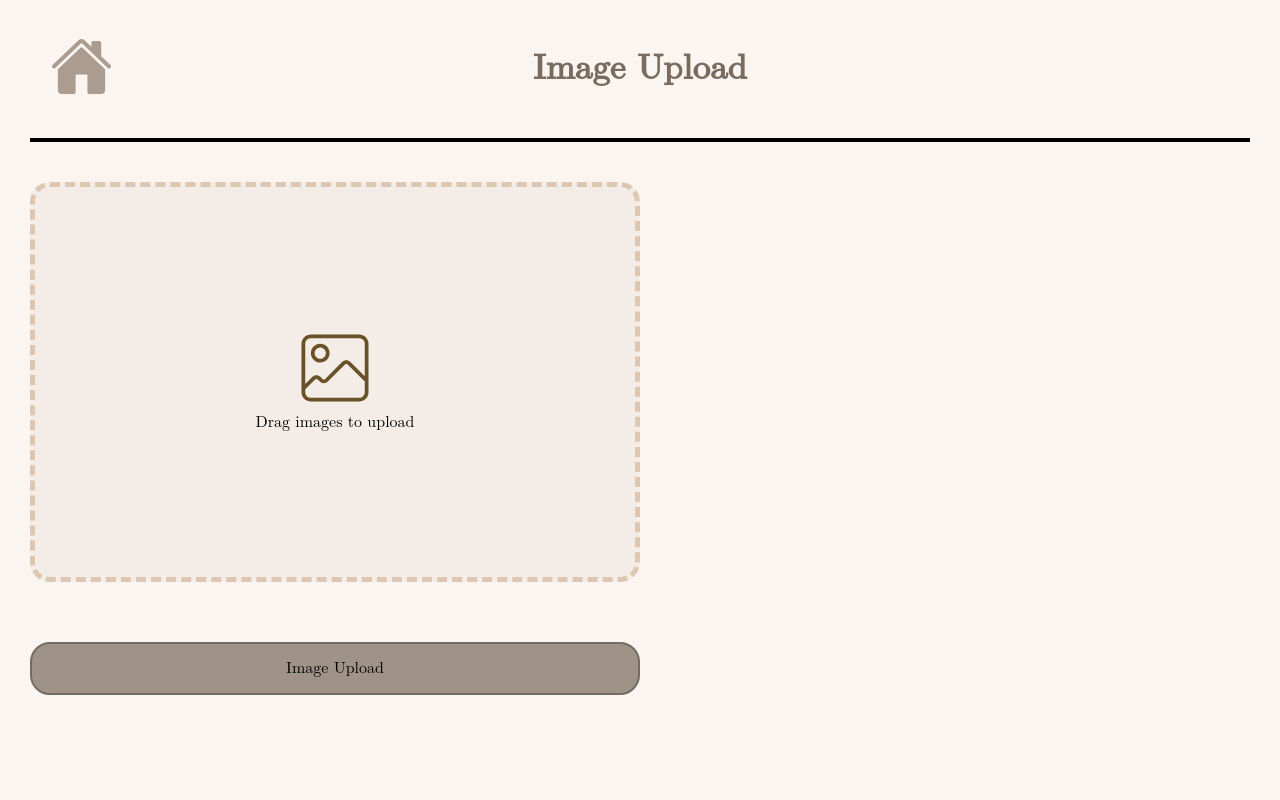
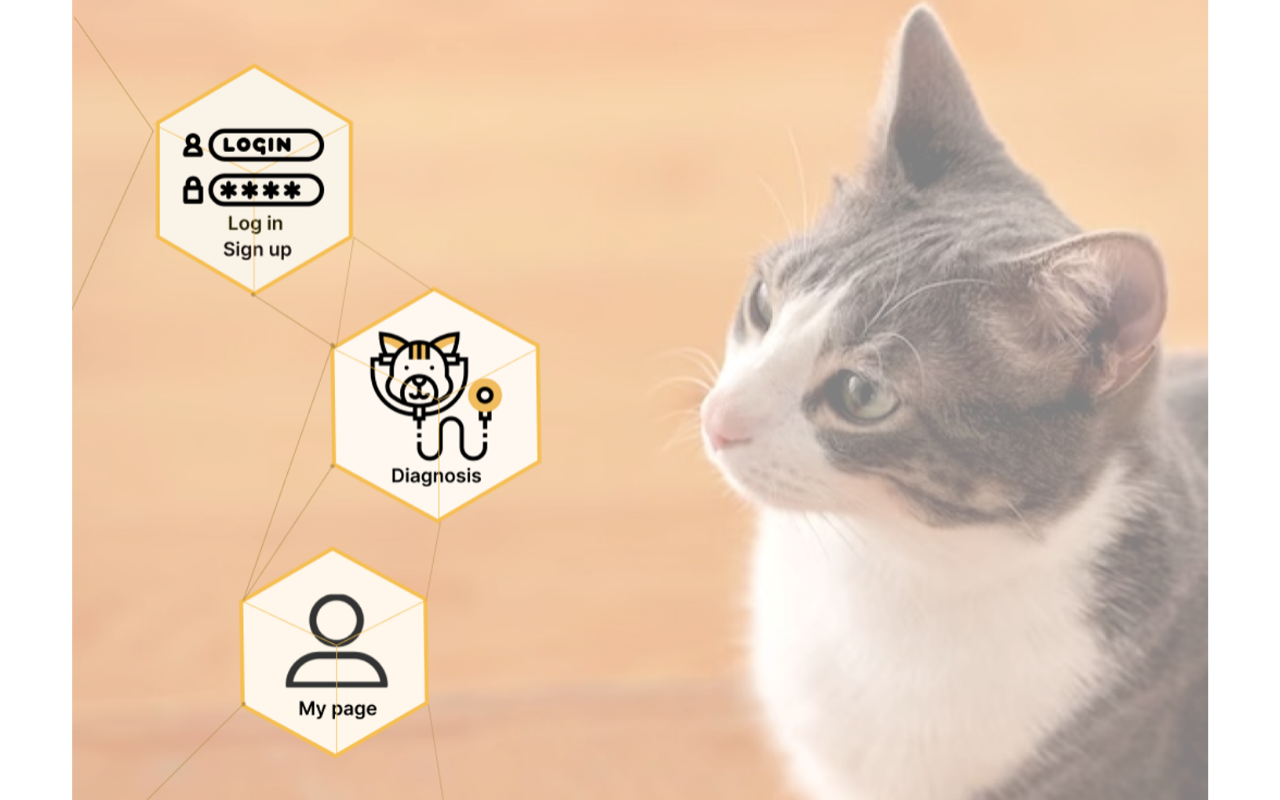
Before and after one commit to DainKim0/Complete, a React (Create React App) app: page / in a window 1280 px wide. Built offline with nearby package versions, Linux system fonts and the light colour scheme.

Commit message:
connect to main page

```diff
--- a/src/App.js
+++ b/src/App.js
@@ -1,19 +1,20 @@
 import React from "react";
 import { BrowserRouter, Route, Routes } from "react-router-dom";
 import { GlobalStyle } from "./global-style";
+import DragDrop from "./components/DragDrop";
 import Upload from "./pages/Upload";
 import Result from "./pages/Result";
-import DragDrop from "./componetns/DragDrop";
-import MainPage from "./pages/Main";
+import Main from "./pages/Main";
 
 export default function App() {
   return (
     <BrowserRouter>
       <GlobalStyle />
       <Routes>
-        <Route path="/" element={<Upload />} />
         <Route path="/result" element={<Result />} />
-        <Route path="/Main" element={<MainPage />} />
+        <Route path="/main" element={<Main />} />
+        <Route path="/" element={<Main />} />
+        <Route path="/upload" element={<Upload />} />
       </Routes>
     </BrowserRouter>
   );
--- a/src/pages/Main.js
+++ b/src/pages/Main.js
@@ -1,22 +1,75 @@
 import React from "react";
-import styled from "styled-components";
+import { styled } from "styled-components";
+import { useNavigate } from "react-router-dom";
+import mainBackground from "./main_background.png";
+import diagnosisIcon from "./diagnosis.png";
 
-const MainWrapper = styled.div`
+const FullScreenImage = styled.div`
+  position: absolute;
+  top: 0;
+  left: 0;
+  width: 100%;
+  height: 100%;
   display: flex;
+  justify-content: center;
   align-items: center;
-  justify-content: center;
-  height: 100vh;
 `;
 
-const MainText = styled.h1`
-  font-size: 30px;
-  text-align: center;
+const ImageContainer = styled.div`
+  width: 100%;
+  height: 100%;
+  display: flex;
+  justify-content: center;
+  align-items: center;
+  position: relative;
 `;
 
-export default function MainPage() {
+const BackgroundImage = styled.img`
+  position: absolute;
+  top: 50%;
+  left: 50%;
+  transform: translate(-50%, -50%);
+  max-width: 100%;
+  max-height: 100%;
+  object-fit: contain;
+`;
+
+const IconContainer = styled.div`
+  position: absolute;
+  top: 190px;
+  right: 640px; /* 수정된 값 */
+`;
+
+const Icon = styled.img`
+  width: 200px;
+  height: 220px;
+  cursor: pointer;
+  opacity: 0;
+`;
+
+function Main() {
+  const navigate = useNavigate();
+
+  const handleIconClick = () => {
+    navigate("/upload");
+  };
+
   return (
-    <MainWrapper>
-      <MainText>메인페이지</MainText>
-    </MainWrapper>
+    <div>
+      <FullScreenImage>
+        <ImageContainer>
+          <BackgroundImage src={mainBackground} alt="Main Background" />
+          <IconContainer>
+            <Icon
+              src={diagnosisIcon}
+              alt="Diagnosis Icon"
+              onClick={handleIconClick}
+            />
+          </IconContainer>
+        </ImageContainer>
+      </FullScreenImage>
+    </div>
   );
 }
+
+export default Main;
--- a/src/pages/Result.js
+++ b/src/pages/Result.js
@@ -1,6 +1,6 @@
 import React from "react";
 import { styled } from "styled-components";
-import InspectHeader from "../componetns/InspectHeader";
+import InspectHeader from "../components/InspectHeader";
 
 const ResultBox = styled.div`
   background: #faf5f1;
@@ -103,14 +103,14 @@ export default function Result() {
             <ResultBar>
               <BarProcess process={50} />
             </ResultBar>
-            <ResultText>54%</ResultText>
+            <ResultText>78%</ResultText>
           </ResultInfo>
           <ReultDescription>
             <DescriptionTitle>
               <strong>결막염 진단 확률 78%</strong>입니다.
             </DescriptionTitle>
             <DescriptionText>
-              신속하게 근처 동물병원을 내원하여 정확한 진단과 치료를 받으시길
+              근처 동물병원에 신속하게 내원하여 정확한 진단과 치료를 받으시길
               바랍니다.
             </DescriptionText>
           </ReultDescription>
--- a/src/pages/Upload.js
+++ b/src/pages/Upload.js
@@ -1,9 +1,9 @@
 import React, { useEffect, useState } from "react";
 import { styled } from "styled-components";
 import { ReactComponent as ImageIcon } from "../asset/ImageIcon.svg";
-import InspectHeader from "../componetns/InspectHeader";
+import InspectHeader from "../components/InspectHeader";
 import { useNavigate } from "react-router-dom";
-import DragDrop from "../componetns/DragDrop";
+import DragDrop from "../components/DragDrop";
 
 const UploadBox = styled.div`
   background: #faf5f1;
```
Also changed, not shown: src/components/DragDrop.js (renamed from src/componetns/DragDrop.js), src/components/InspectHeader.js (renamed from src/componetns/InspectHeader.js), src/pages/diagnosis.png (added), src/pages/main_background.png (added).
